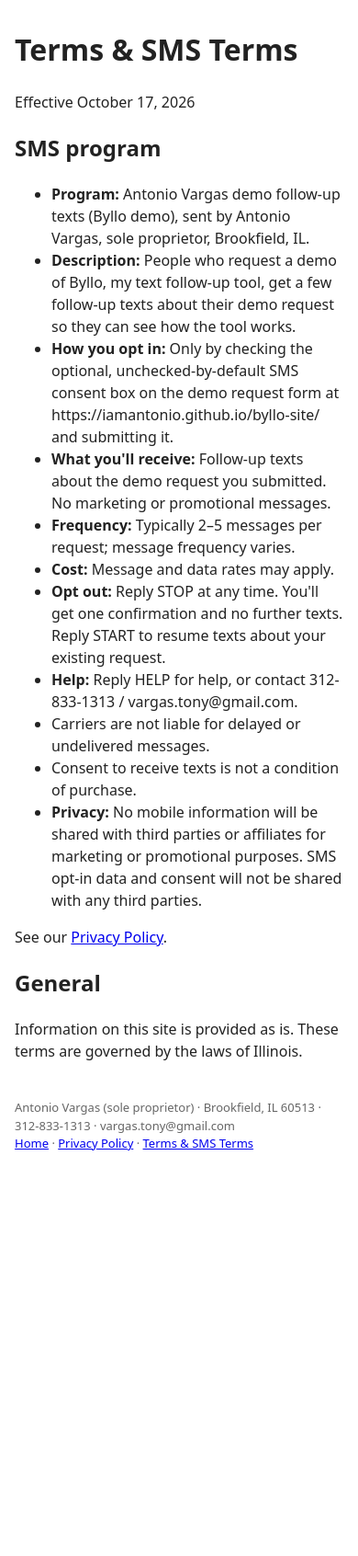
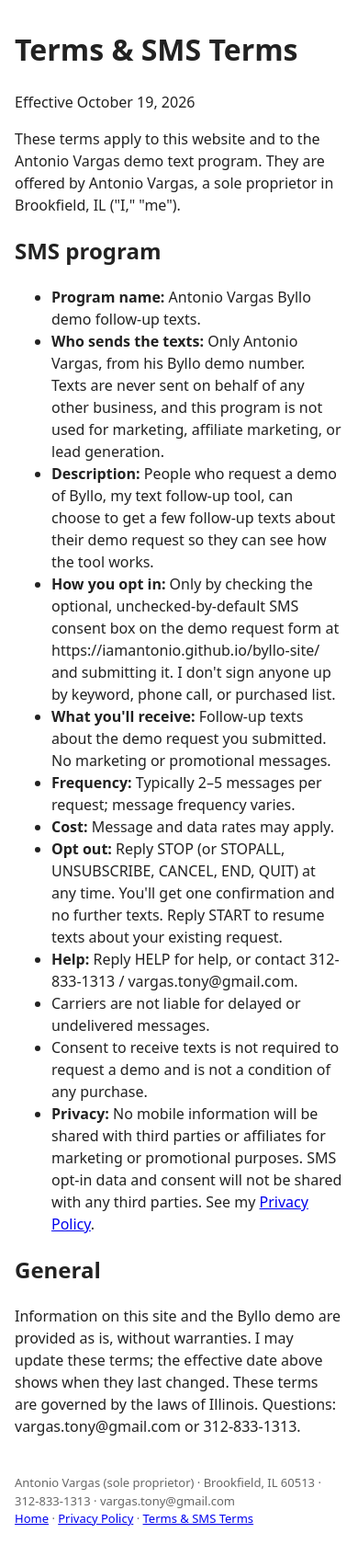
Before and after one commit to iamantonio/byllo-site, a plain HTML site: page terms.html in a window 390 px wide. Shown: the whole page at 92% size. Before the commit the page ends 1284 px from the top, so only its background shows below. Drawn offline with Linux system fonts and the light colour scheme.

Commit message:
Compliance: privacy, terms, opt-in form updates for A2P review

```diff
--- a/terms.html
+++ b/terms.html
@@ -1,17 +1,18 @@
 <!doctype html><html lang="en"><head><meta charset="utf-8"><title>Terms – Antonio Vargas</title><meta name="viewport" content="width=device-width,initial-scale=1"><style>body{font-family:system-ui,sans-serif;max-width:640px;margin:30px auto;padding:0 16px;line-height:1.5;color:#222}input,textarea,button{width:100%;font-size:16px;padding:10px;margin:6px 0;box-sizing:border-box}button{background:#0a66c2;color:#fff;border:0;border-radius:6px}.c{display:flex;gap:8px;align-items:flex-start;font-size:13px}.c input{width:auto;margin-top:4px}footer{margin-top:40px;font-size:13px;color:#666}</style></head><body>
-<h1>Terms &amp; SMS Terms</h1><p>Effective October 17, 2026</p>
+<h1>Terms &amp; SMS Terms</h1><p>Effective October 19, 2026</p>
+<p>These terms apply to this website and to the Antonio Vargas demo text program. They are offered by Antonio Vargas, a sole proprietor in Brookfield, IL ("I," "me").</p>
 <h2>SMS program</h2><ul>
-<li><b>Program:</b> Antonio Vargas demo follow-up texts (Byllo demo), sent by Antonio Vargas, sole proprietor, Brookfield, IL.</li>
-<li><b>Description:</b> People who request a demo of Byllo, my text follow-up tool, get a few follow-up texts about their demo request so they can see how the tool works.</li>
-<li><b>How you opt in:</b> Only by checking the optional, unchecked-by-default SMS consent box on the demo request form at https://iamantonio.github.io/byllo-site/ and submitting it.</li>
+<li><b>Program name:</b> Antonio Vargas Byllo demo follow-up texts.</li>
+<li><b>Who sends the texts:</b> Only Antonio Vargas, from his Byllo demo number. Texts are never sent on behalf of any other business, and this program is not used for marketing, affiliate marketing, or lead generation.</li>
+<li><b>Description:</b> People who request a demo of Byllo, my text follow-up tool, can choose to get a few follow-up texts about their demo request so they can see how the tool works.</li>
+<li><b>How you opt in:</b> Only by checking the optional, unchecked-by-default SMS consent box on the demo request form at https://iamantonio.github.io/byllo-site/ and submitting it. I don't sign anyone up by keyword, phone call, or purchased list.</li>
 <li><b>What you'll receive:</b> Follow-up texts about the demo request you submitted. No marketing or promotional messages.</li>
 <li><b>Frequency:</b> Typically 2&ndash;5 messages per request; message frequency varies.</li>
 <li><b>Cost:</b> Message and data rates may apply.</li>
-<li><b>Opt out:</b> Reply STOP at any time. You'll get one confirmation and no further texts. Reply START to resume texts about your existing request.</li>
+<li><b>Opt out:</b> Reply STOP (or STOPALL, UNSUBSCRIBE, CANCEL, END, QUIT) at any time. You'll get one confirmation and no further texts. Reply START to resume texts about your existing request.</li>
 <li><b>Help:</b> Reply HELP for help, or contact 312-833-1313 / vargas.tony@gmail.com.</li>
 <li>Carriers are not liable for delayed or undelivered messages.</li>
-<li>Consent to receive texts is not a condition of purchase.</li>
-<li><b>Privacy:</b> No mobile information will be shared with third parties or affiliates for marketing or promotional purposes. SMS opt-in data and consent will not be shared with any third parties.</li></ul>
-<p>See our <a href="privacy.html">Privacy Policy</a>.</p>
-<h2>General</h2><p>Information on this site is provided as is. These terms are governed by the laws of Illinois.</p>
+<li>Consent to receive texts is not required to request a demo and is not a condition of any purchase.</li>
+<li><b>Privacy:</b> No mobile information will be shared with third parties or affiliates for marketing or promotional purposes. SMS opt-in data and consent will not be shared with any third parties. See my <a href="privacy.html">Privacy Policy</a>.</li></ul>
+<h2>General</h2><p>Information on this site and the Byllo demo are provided as is, without warranties. I may update these terms; the effective date above shows when they last changed. These terms are governed by the laws of Illinois. Questions: vargas.tony@gmail.com or 312-833-1313.</p>
 <footer>Antonio Vargas (sole proprietor) · Brookfield, IL 60513 · 312-833-1313 · vargas.tony@gmail.com<br><a href="index.html">Home</a> · <a href="privacy.html">Privacy Policy</a> · <a href="terms.html">Terms &amp; SMS Terms</a></footer></body></html>
```
Also changed, not shown: index.html (+8 -5 lines), privacy.html (+9 -7 lines).
